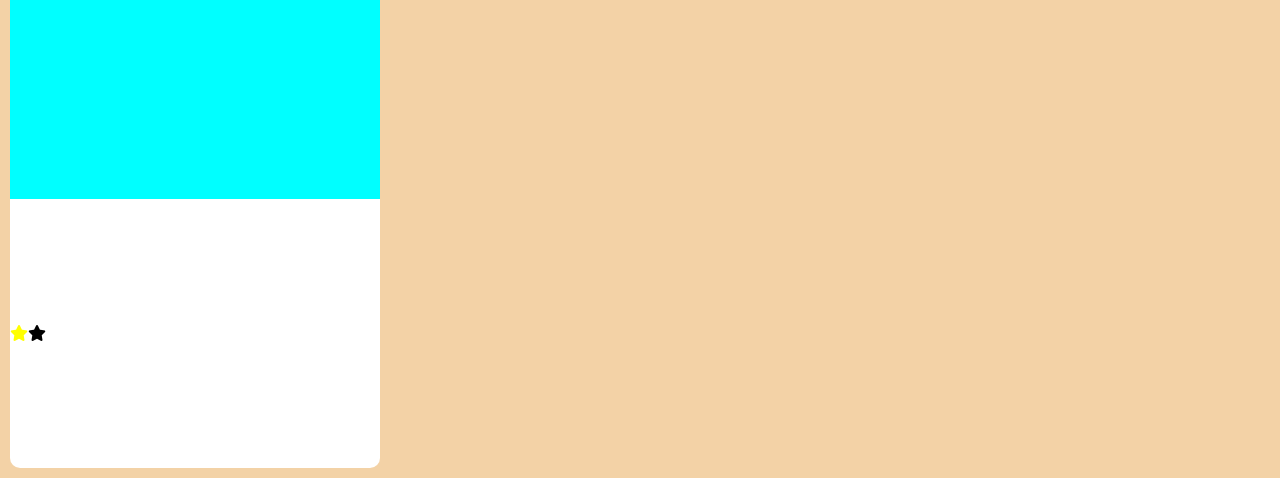
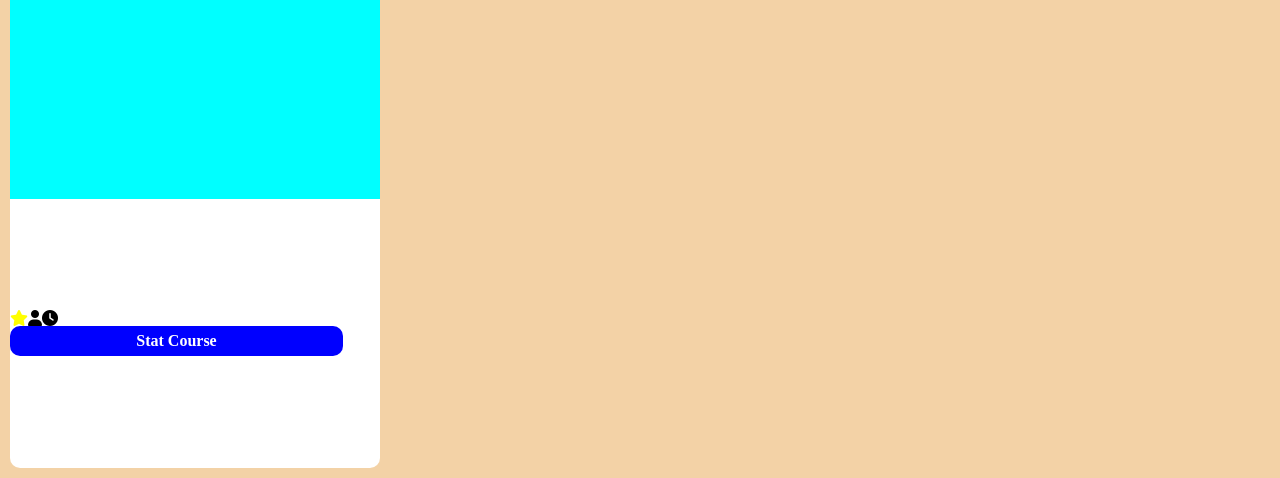
Before and after one commit to 51214-Tasawar/SmartLearn-Hub, a plain HTML site: page Html Files/Index.html in a window 1280 px wide. Shown: the part 738-1216 px from the top of the page. Drawn offline with nearby package versions, Linux system fonts and the light colour scheme.

Commit message:
Logic Start

```diff
--- a/Css.files/Index.css
+++ b/Css.files/Index.css
@@ -61,3 +61,17 @@ input{
    background-color: white;
    border-radius: 10px;
 }
+#btn-start{
+    width: 90%;
+    height:30px;
+    background-color: blue;
+    color: white;
+    font-family: 'Times New Roman', Times, serif;
+    font-weight: 600;
+    border-radius: 10px;
+    cursor: pointer;
+}
+#btn-start:hover{
+    background-color: green;
+    color: white;
+}
--- a/Html Files/Index.html
+++ b/Html Files/Index.html
@@ -44,34 +44,40 @@
           placeholder="Search here ..."
           class="p-5"
         />
+
       </div>
       <div class="Course-card">
-
-       <div style=" width: 100% ; height:45%; background-color: aqua; ">
-       <img src="">
+        <div style="width: 100%; height: 45%; background-color: aqua">
+          <img src="" />
           <p></p>
         </div>
-
-       <div style="display: flex; flex-direction: column; width: 100%; height: 55%; justify-content: center;">
+        <div
+          style="
+            display: flex;
+            flex-direction: column;
+            width: 100%;
+            height: 55%;
+            justify-content: center;
+          "
+        >
           <p id="Coursetitle"></p>
           <p id="TutorName"></p>
-       <div style="display: flex; width: 100%; height: max-content;">
-       <div style="display: flex; ">
-       <i class="fa fa-star" style="color: yellow;"></i>
+          <div style="display: flex; width: 100%; height: max-content">
+            <div style="display: flex">
+              <i class="fa fa-star" style="color: yellow"></i>
               <p id="rating"></p>
             </div>
-        <div style="display: flex; ">
-       <i class=""></i>
-       <p id="rating"></p>
+            <div style="display: flex">
+              <i class="fa fa-user"></i>
+              <p id="members"></p>
             </div>
-        <div style="display: flex; ">
-       <i class="fa fa-star"></i>
-       <p id="rating"></p>
+            <div style="display: flex">
+              <i class="fa fa-clock"></i>
+              <p id="duration"></p>
             </div>
           </div>
-       <p></p>
+          <button id="btn-start">Stat Course</button>
         </div>
-
       </div>
     </section>
   </body>
--- a/Js Files/Index.js
+++ b/Js Files/Index.js
@@ -0,0 +1,3 @@
+fetch(Cousre.json)
+.then((data)=>data.json())
+.then()
```
Lines whose indentation alone changed are shown as unchanged.
